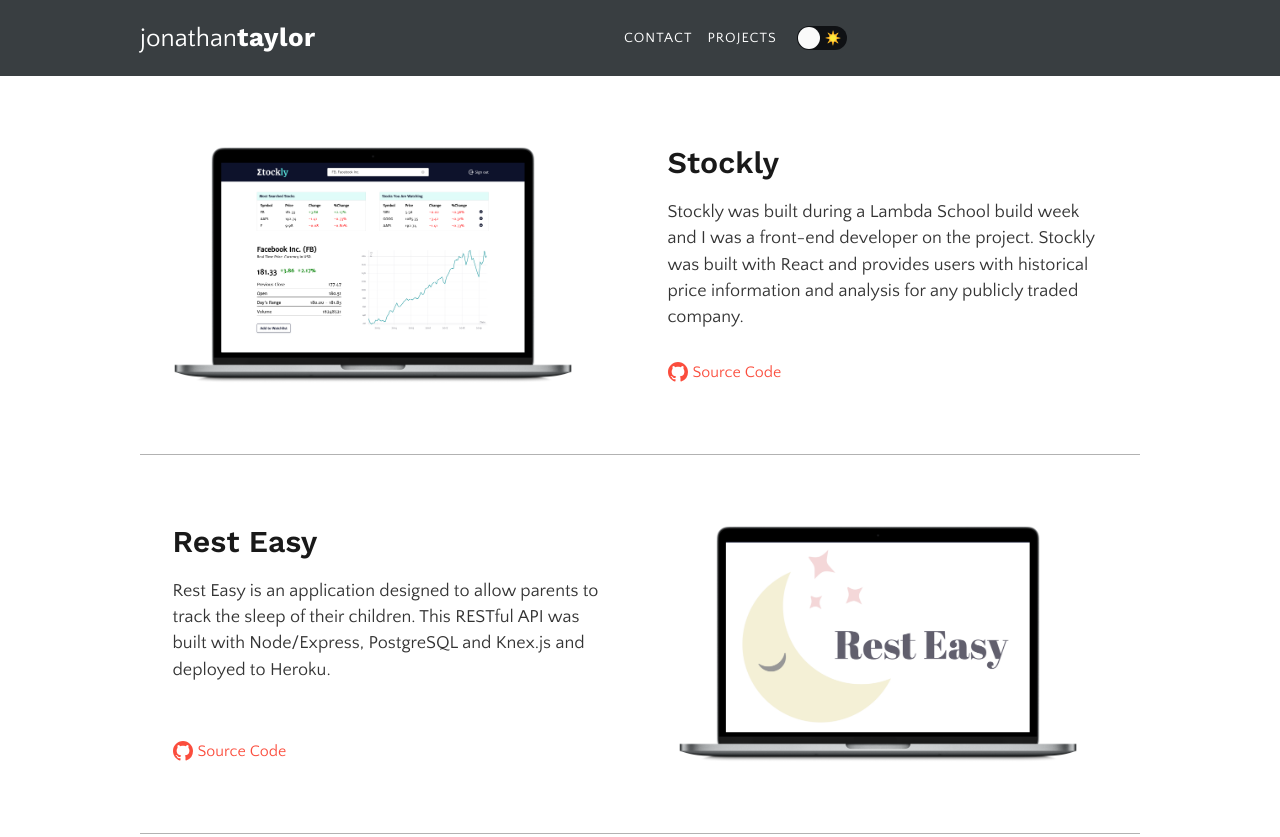
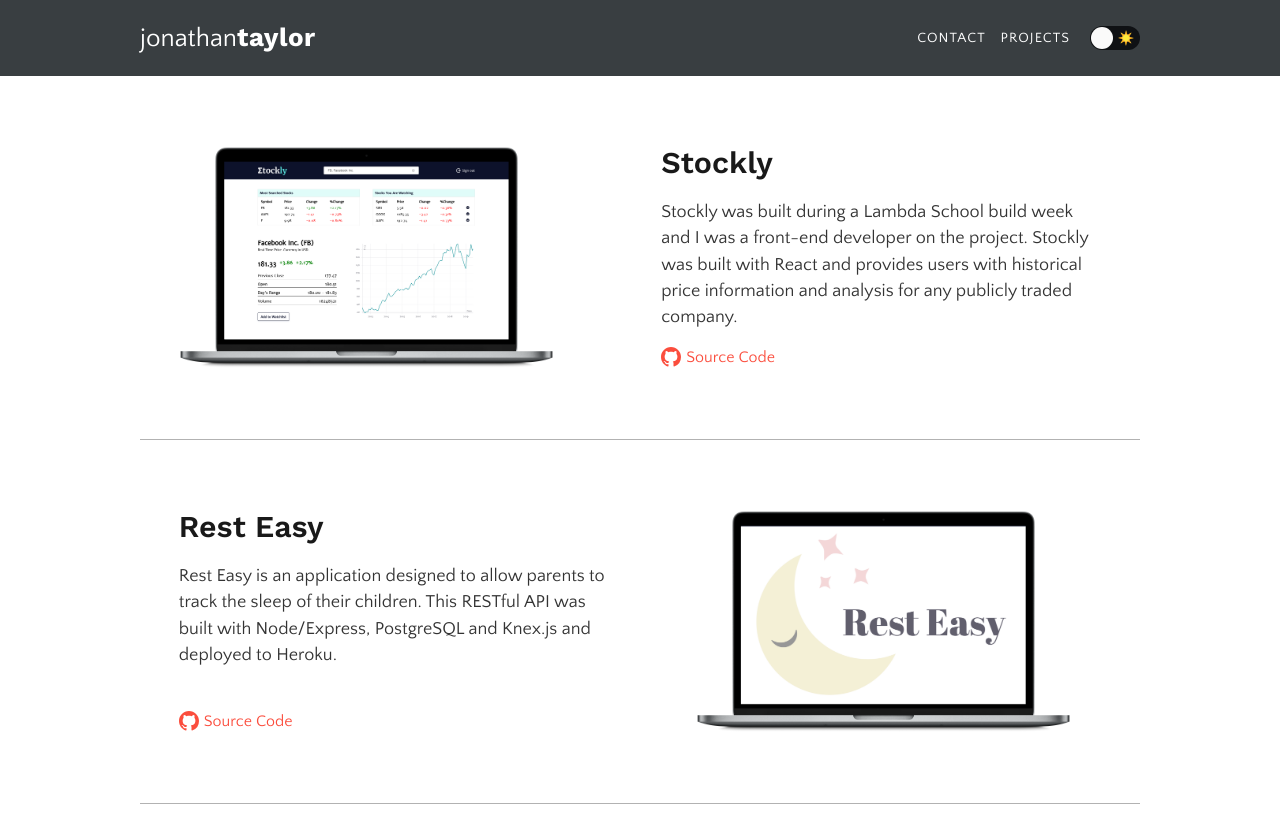
Before and after one commit to jonyonson/jonathantaylor.io, a Gatsby site: page /projects in a window 1280 px wide. Shown: the top 837 px of the page. Built offline with nearby package versions, Linux system fonts and the light colour scheme; Gatsby itself is replaced by a stand-in of ours.

Commit message:
make burger bg white, fix flexbox issue

```diff
--- a/src/components/burger/burger.styled.js
+++ b/src/components/burger/burger.styled.js
@@ -25,7 +25,8 @@ export const StyledBurger = styled.button`
     width: 2rem;
     height: 0.25rem;
     /* background: ${({ theme }) => theme.primaryLight}; */
-    background: ${({ open }) => (open ? '#0D0C1D' : '#EFFFFA')};
+    /* background: ${({ open }) => (open ? '#0D0C1D' : '#EFFFFA')}; */
+    background: #FFFFFF;
     border-radius: 10px;
     transition: all 0.3s linear;
     position: relative;
--- a/src/components/header/header.js
+++ b/src/components/header/header.js
@@ -26,6 +26,7 @@ function Header() {
           jonathan<span className="header__title-bold">taylor</span>
         </Link>
 
+        <div>
           <nav className="header__nav">
             <Link className="header__nav-link" to="/contact">
               Contact
@@ -59,7 +60,9 @@ function Header() {
                 }}
                 checked={theme === 'dark'}
                 onChange={(e) =>
-                window.__setPreferredTheme(e.target.checked ? 'dark' : 'light')
+                  window.__setPreferredTheme(
+                    e.target.checked ? 'dark' : 'light',
+                  )
                 }
               />
             ) : (
@@ -101,6 +104,7 @@ function Header() {
                 <div style={{ height: '24px' }} />
               )}
             </ToggleWrapper>
+          </div>
           <BurgerWrapper>
             <Burger open={open} setOpen={setOpen} />
             <Menu open={open} setOpen={setOpen} dark={theme === 'dark'} />
--- a/src/pages/projects.js
+++ b/src/pages/projects.js
@@ -78,28 +78,28 @@ const projectQuery = graphql`
   query ProjectQuery {
     stockly: file(absolutePath: { regex: "/stockly-on-laptop.png/" }) {
       childImageSharp {
-        fixed(width: 400) {
+        fixed(width: 375) {
           ...GatsbyImageSharpFixed
         }
       }
     }
     restEasy: file(absolutePath: { regex: "/rest-easy-on-laptop.png/" }) {
       childImageSharp {
-        fixed(width: 400) {
+        fixed(width: 375) {
           ...GatsbyImageSharpFixed
         }
       }
     }
     instagram: file(absolutePath: { regex: "/instagram-on-laptop.png/" }) {
       childImageSharp {
-        fixed(width: 400) {
+        fixed(width: 375) {
           ...GatsbyImageSharpFixed
         }
       }
     }
     fylo: file(absolutePath: { regex: "/fylo-on-laptop.png/" }) {
       childImageSharp {
-        fixed(width: 400) {
+        fixed(width: 375) {
           ...GatsbyImageSharpFixed
         }
       }
```
Lines whose indentation alone changed are shown as unchanged.
